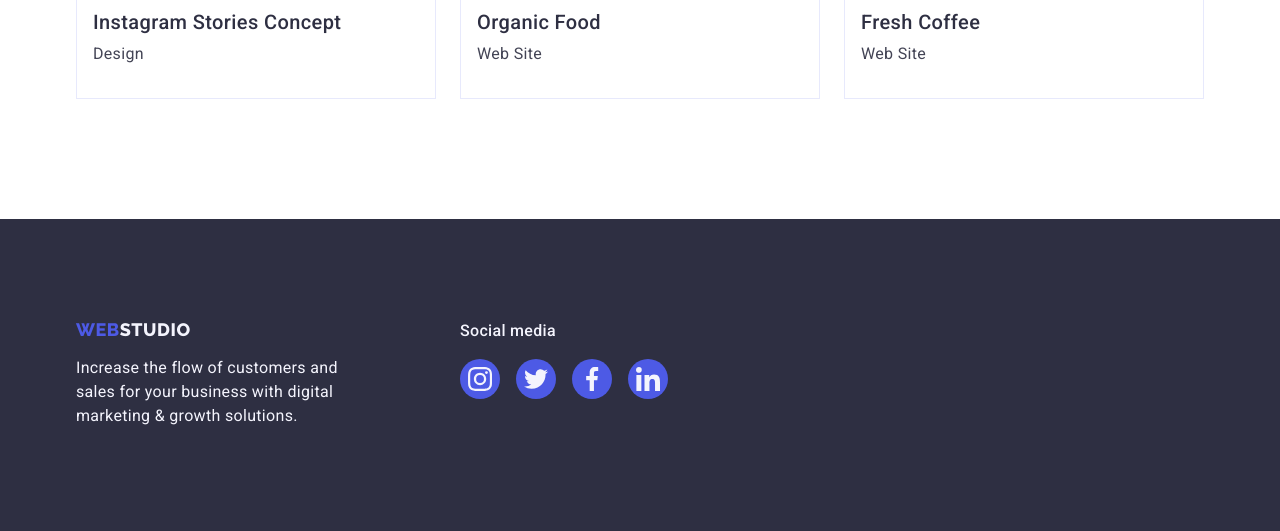
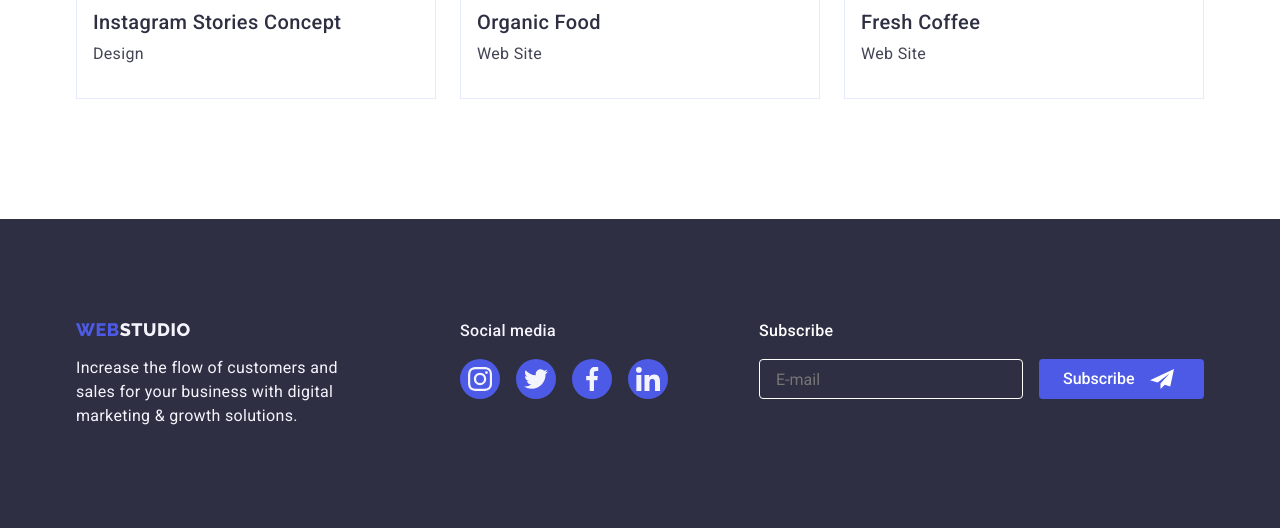
Before and after one commit to AndreyCheruomukhin/goit-markup-hw-06, a plain HTML site: page portfolio.html in a window 1280 px wide. Shown: the part 1551-2082 px from the top of the page. Drawn offline with nearby package versions, Linux system fonts and the light colour scheme.

Commit message:
Add files via upload

```diff
--- a/css/styles.css
+++ b/css/styles.css
@@ -455,8 +455,7 @@ padding: 100px 0;}
  display: block;
  width: 208px;
  height: 80px;
- margin-bottom: 32px;
- margin-right: 80px;
+ margin-right: auto;
 }
 .footer-social-list{
 display: flex;
@@ -492,6 +491,7 @@ gap: 16px;
 .footer-form-input{
   width:264px ;
   height:40px ;
+  color:#fff;
   background-color: var(--secondary-text-color);
   border: 1px solid #fff;
   padding-left: 16px;
@@ -651,6 +651,7 @@ margin-bottom: 4px;
   resize: none;
   width: 100%;
   height: 120px;
+  border: 1px solid rgba(46, 47, 66, 0.4);
   border-radius: 4px;
   padding: 8px 16px;
   margin: 0;
--- a/portfolio.html
+++ b/portfolio.html
@@ -288,14 +288,18 @@
             </li>
           </ul>
         </div>
-      </div>
-      <div class="backdrop is-hidden" data-modal>
-        <div class="modal">
-          <button type="button" class="modal-btn" data-modal-close>
-            <svg class="modal-close-svg" width="24" height="24">
-              <use href="./images/icons.svg#close-modal"></use>
+        <div>
+          <p class="subscribe-title">Subscribe</p>
+          <form class="footer-form">
+            <label class="footer-form-field">
+              <input class="footer-form-input" type="email" name="email" placeholder="E-mail">
+            </label>
+            <button class="footer-btn-form" type="submit"><span class="subscribe-text">Subscribe</span>
+              <svg class="footer-form-svg" width="24" height="24">
+              <use href="./images/icons.svg#frame"></use>
             </svg>
-          </button>
+            </button>
+          </form>
         </div>
       </div>
     </footer>
```
Also changed, not shown: index.html (+1 -1 lines).
